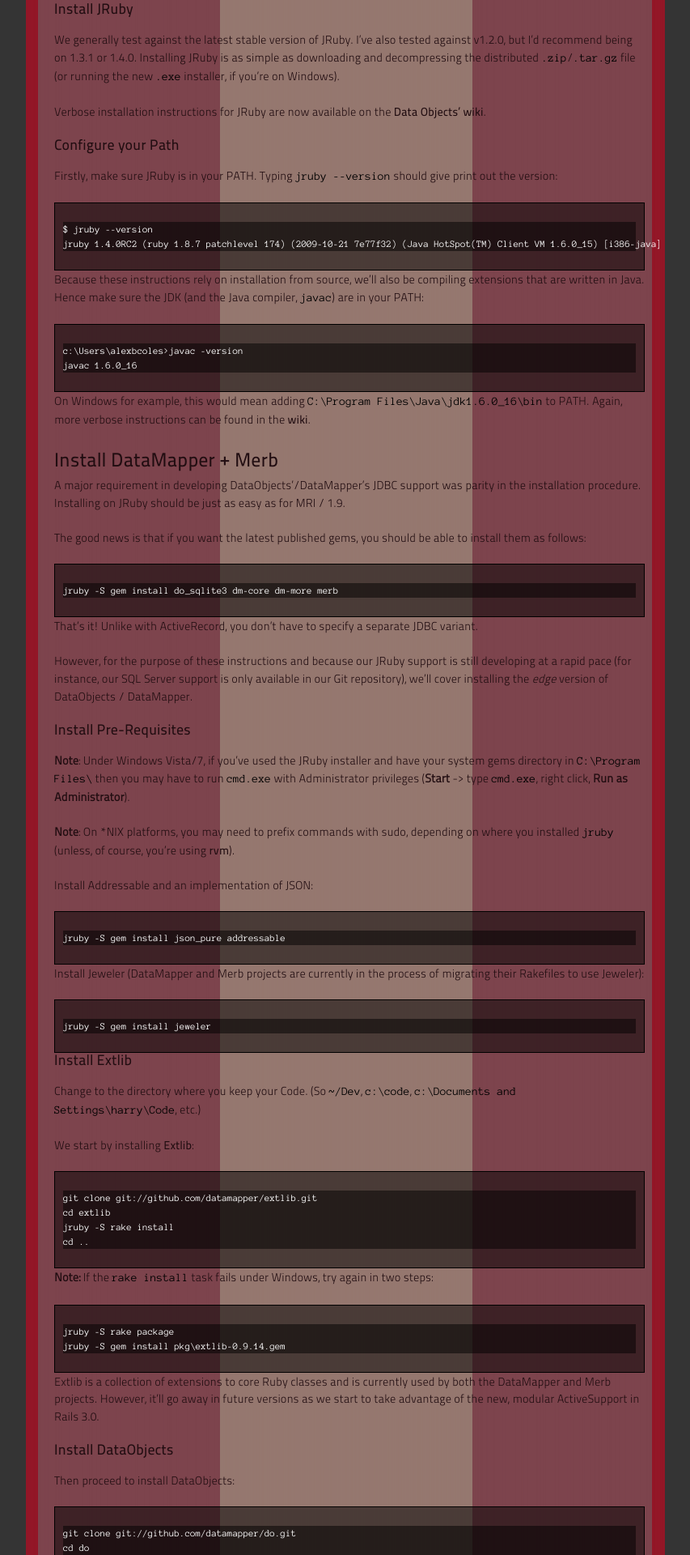
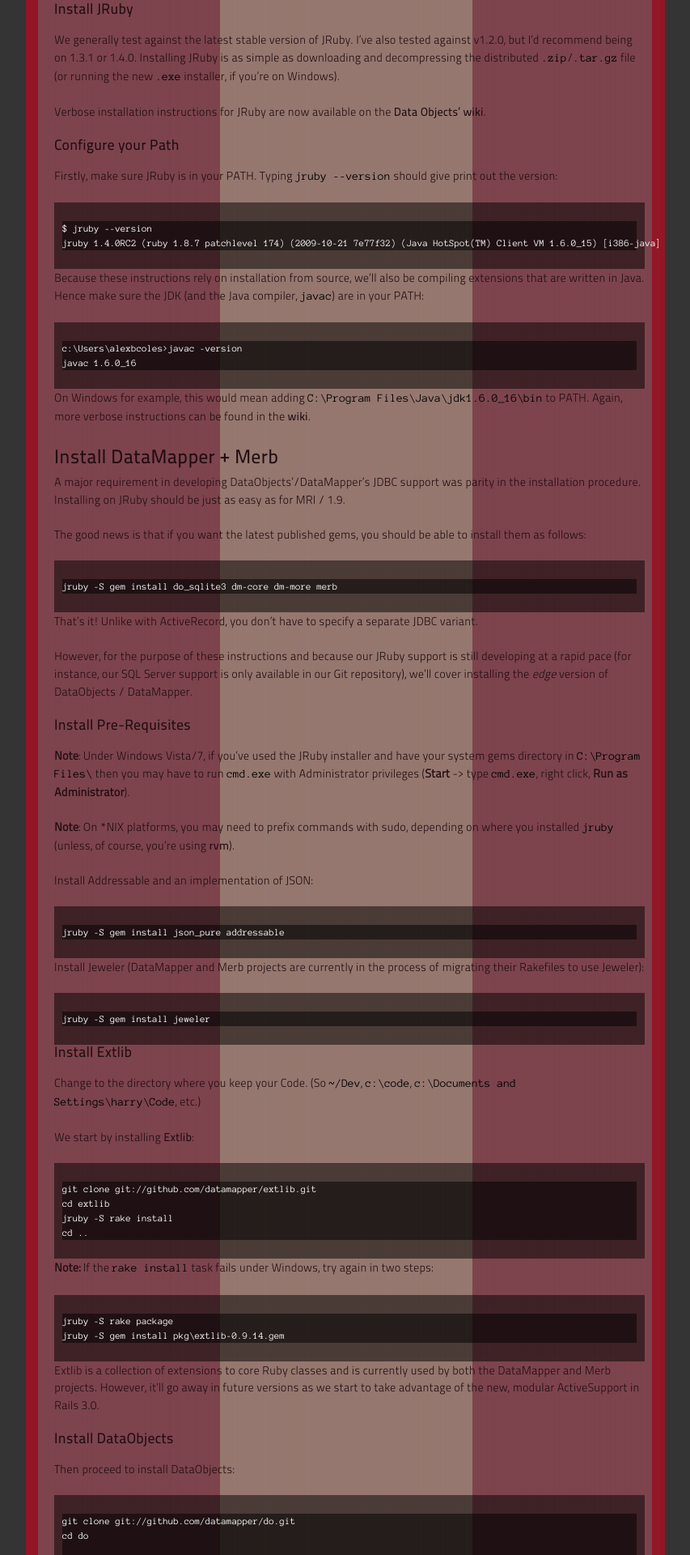
Before and after one commit to myabc/myabc.github.com, a Jekyll site: the page built from _posts/2009-11-18-getting-started-with-datamapper-merb-on-jruby.markdown, in a window 1280 px wide. Shown: the part 1206-3126 px from the top of the page at 81% size, without its empty margins (208-1061 px from the left). Built offline with Jekyll 4.4.1, drawn with Linux system fonts in a browser that asks for light colours; nearby versions of some CDN libraries; comment, search, counter and statistics services are not loaded.

Commit message:
Remove border around highlighted code
Signed-off-by: Alex Coles <alex@alexcolesportfolio.com>

```diff
--- a/_sass/screen.sass
+++ b/_sass/screen.sass
@@ -85,7 +85,6 @@ form.bp
     :opacity 1
 
   div.highlight
-    :border 1px solid #000
     :padding 5px 10px
 
     code, pre
--- a/stylesheets/screen.css
+++ b/stylesheets/screen.css
@@ -142,7 +142,7 @@ form.bp textarea { width: 390px; height: 250px; }
 #post-content a { font-family: 'Titillium3' !important; text-decoration: none !important; }
 #post-content h1, #post-content h2, #post-content h3 { font-family: 'Titillium3' !important; }
 #post-content code, #post-content pre { font-family: 'Anonymous Pro' !important; color: #000; opacity: 1; }
-#post-content div.highlight { border: 1px solid #000; padding: 5px 10px; }
+#post-content div.highlight { padding: 5px 10px; }
 #post-content div.highlight code, #post-content div.highlight pre { color: #fff; }
 
 #disqus_thread p, #disqus_thread li, #disqus_thread span, #disqus_thread a, #disqus_thread h1, #disqus_thread h2, #disqus_thread h3, #disqus_thread pre, #disqus_thread code { color: #451c23 !important; font-size: 100%; }
```
